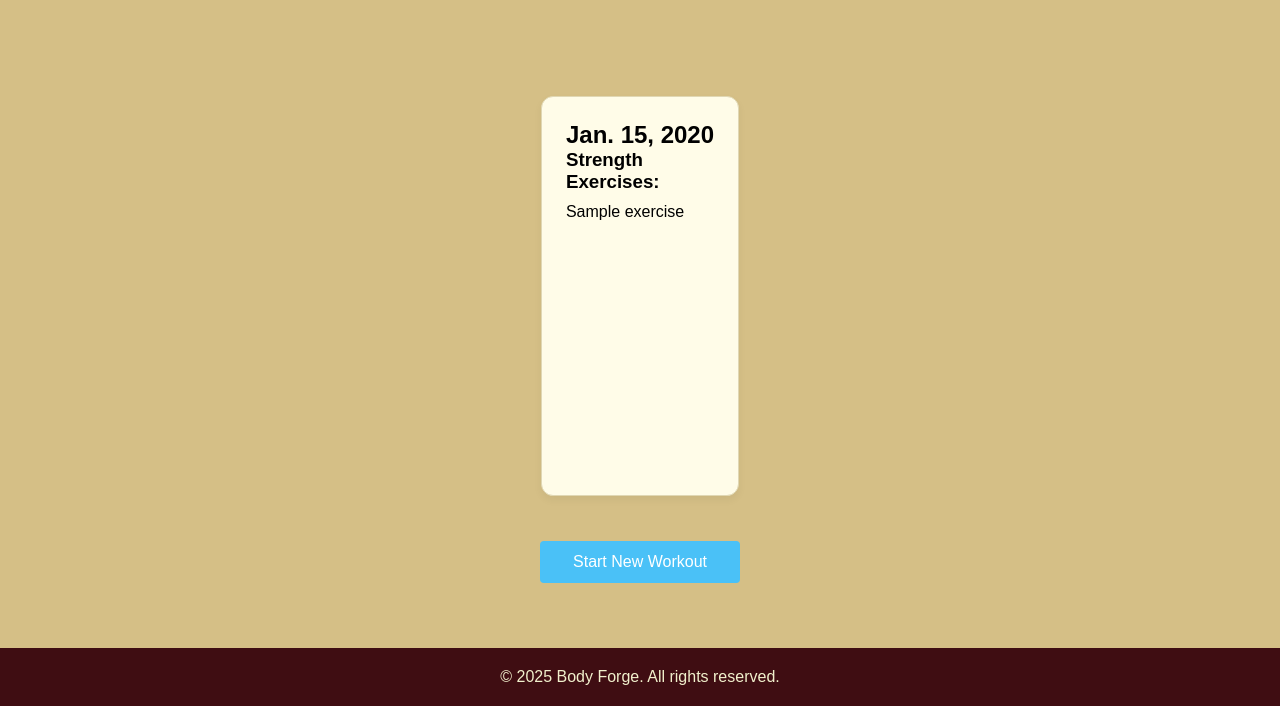
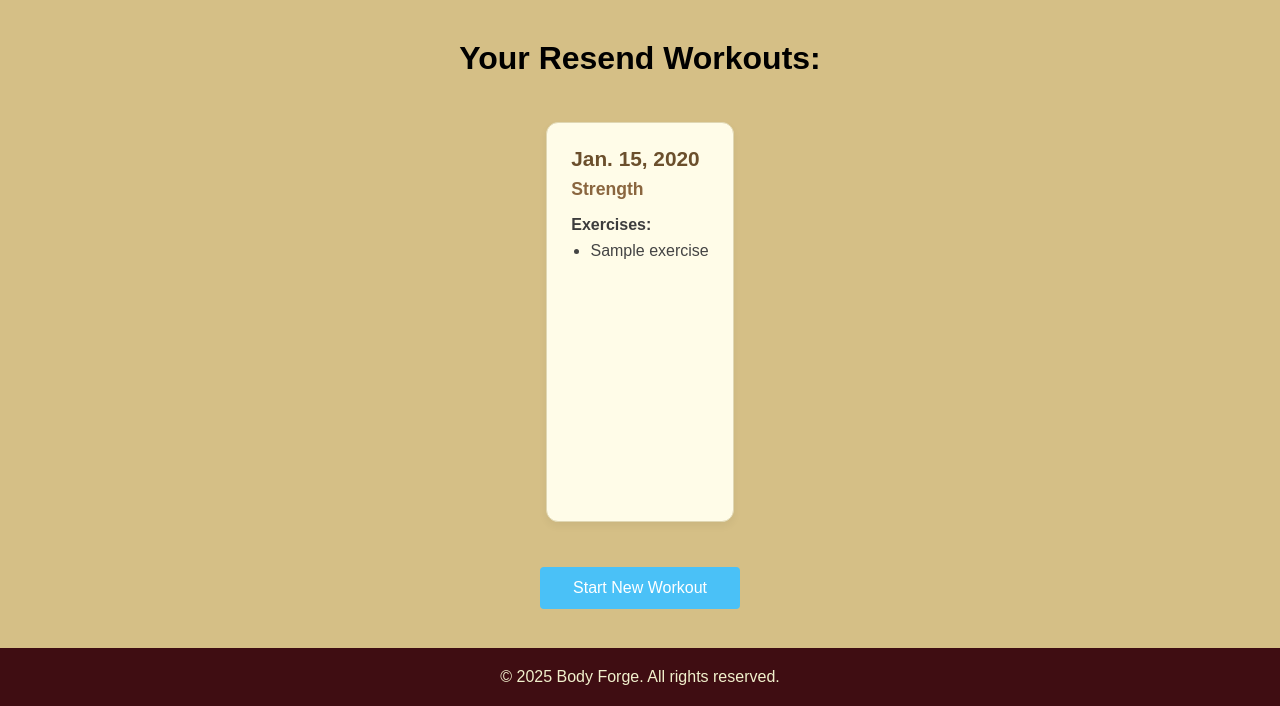
Before and after one commit to zlatin-r/body_forge, a Django app: page / in a window 1280 px wide. Shown: the part 94-800 px from the top of the page. Run offline with Django 5.2, Linux system fonts and the light colour scheme; a user stored in the database is signed in; tables that the repository leaves empty hold one stand-in row (values such as "Sample post"); grey boxes marked "Sample" are stand-in pictures.

Commit message:
changes added

```diff
--- a/static/css/common/home-page.css
+++ b/static/css/common/home-page.css
@@ -5,6 +5,7 @@
     justify-content: center;
     align-items: center;
     min-height: calc(100vh - 152px);
+    width: 100%;
     padding: 2rem;
     box-sizing: border-box;
     background-color: #d5bf86;
@@ -14,6 +15,7 @@
     display: flex;
     flex-direction: column;
     gap: 10px;
+    width: 70%;
 }
 
 .workout-create-btn {
@@ -46,6 +48,7 @@
 
 .workout-cards-container {
     display: flex;
+    justify-content: center;
     gap: 25px;
     align-items: center;
     background-color: #d5bf86;
@@ -80,3 +83,31 @@
     flex-direction: column;
     gap: 5px;
 }
+
+.workout-date {
+    margin: 0;
+    font-size: 1.3rem;
+    color: #6b4f2c;
+}
+
+.workout-type {
+    margin: 0.5rem 0 1rem;
+    font-size: 1.1rem;
+    color: #8a663f;
+}
+
+.exercise-list h4 {
+    margin-bottom: 0.5rem;
+    color: #3d3d3d;
+}
+
+.exercise-list ul {
+    padding-left: 1.2rem;
+    margin: 0;
+    list-style-type: disc;
+    color: #444;
+}
+
+.exercise-list li {
+    margin-bottom: 4px;
+}
--- a/templates/common/home-page.html
+++ b/templates/common/home-page.html
@@ -7,24 +7,28 @@
     <div class="main-container">
 
         {% if user.is_authenticated %}
+            <h1>Your Resend Workouts:</h1>
             <div class="auth-container">
                 {% if all_workouts %}
                     <div class="workout-cards-container">
                         {% for workout in all_workouts %}
 
                             <div class="workout-card" data-workout-id="{{ workout.id }}">
-                                <h2>{{ workout.date }}</h2>
-                                <h3>{{ workout.workout_type }}</h3>
+                                <h2 class="workout-date">{{ workout.date }}</h2>
+                                <h3 class="workout-type">{{ workout.workout_type }}</h3>
 
                                 <div class="card-contend">
-                                    <h3>Exercises:</h3>
-
                                     {% if workout.exercises.exists %}
-                                        <ul>
-                                            {% for exercise in workout.exercises.all %}
-                                                <li>{{ exercise.name }}</li>
-                                            {% endfor %}
-                                        </ul>
+                                        <div class="exercise-list">
+                                            <h4>Exercises:</h4>
+                                            <ul>
+                                                {% for exercise in workout.exercises.all %}
+                                                    <li>{{ exercise.name }}</li>
+                                                {% endfor %}
+                                            </ul>
+                                        </div>
+                                    {% else %}
+                                        <h4>No exercises added</h4>
                                     {% endif %}
 
                                 </div>
```
